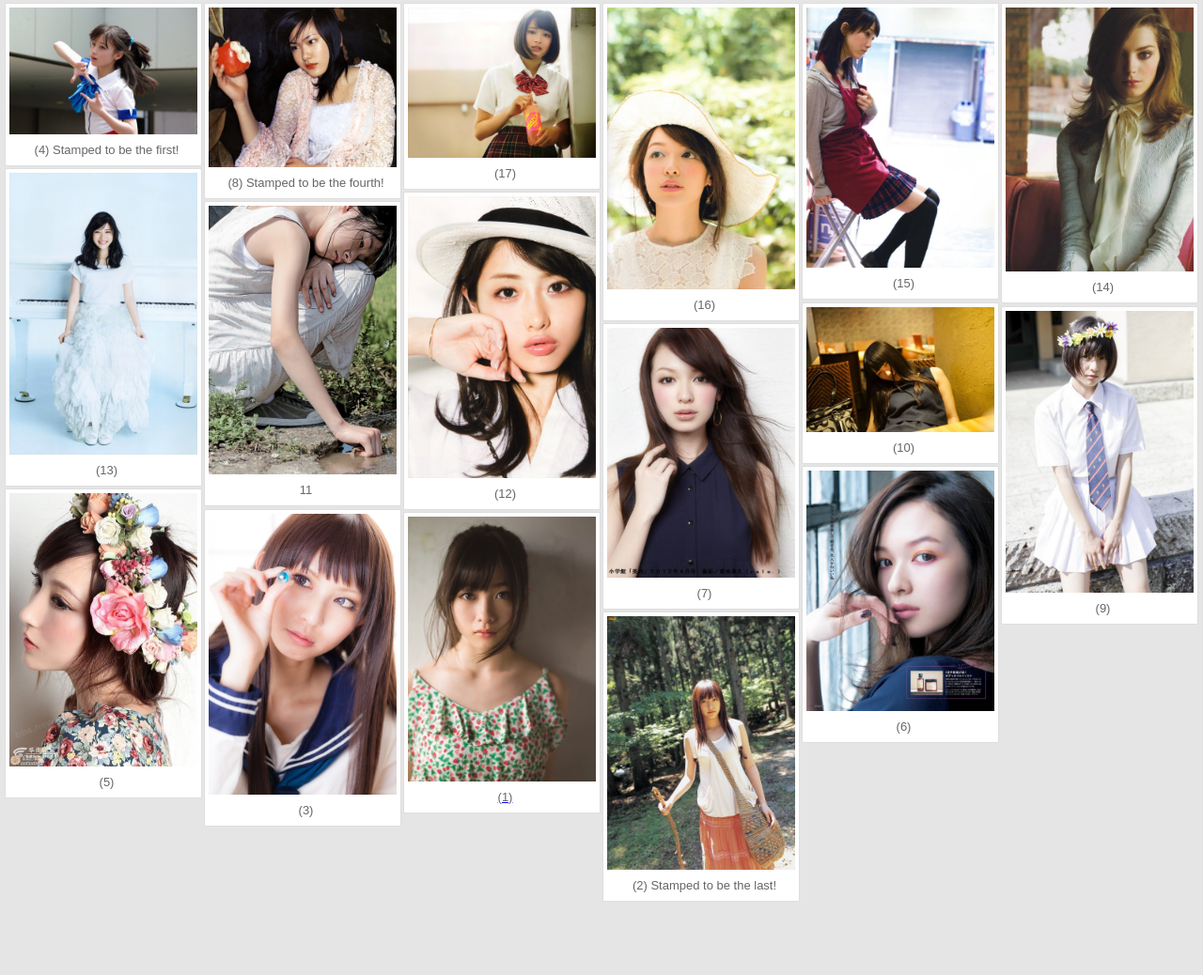
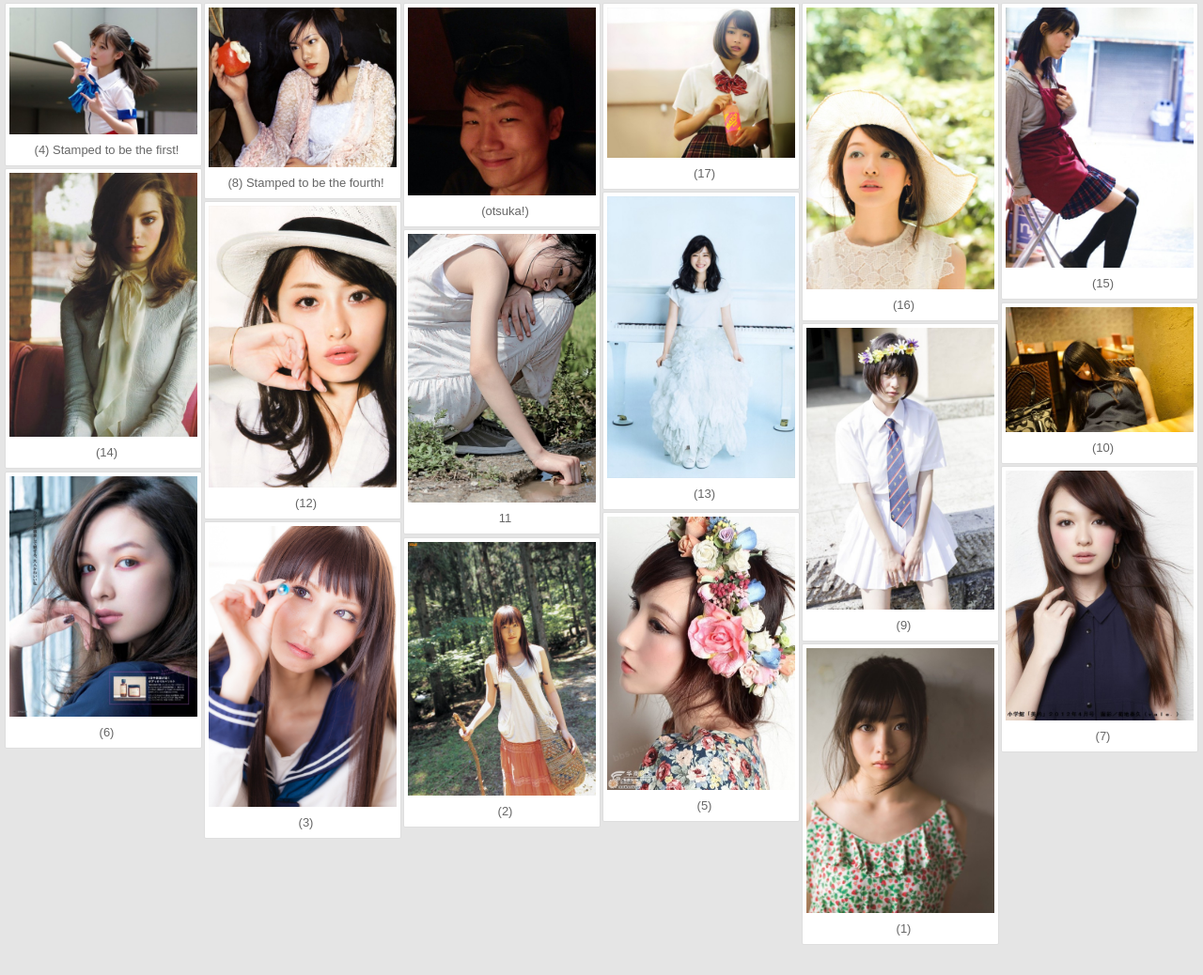
Before and after one commit to I-201/Girls_in_Aizu, a plain HTML site: page example-stamp/index.html in a window 1280 px wide. Shown: the part 172-1210 px from the top of the page at 94% size. Before the commit the page ends 1165 px from the top, so only its background shows below. Drawn offline with Linux system fonts and the light colour scheme; some packages are replaced by stand-ins of ours; a script that the page names is missing.

Commit message:
lightbox修正

```diff
--- a/example-stamp/index.html
+++ b/example-stamp/index.html
@@ -53,74 +53,113 @@
     <div id="main" role="main">
 
       <ul id="tiles">
-        <li><a href="../sample-images/1.jpg" rel="lightbox">
-          <img src="../sample-small-images/1.jpg" width="200">
-          <p>(1)</p>
-        </a>
-        </li>
-        <li class="stamped-last">
-          <img src="../sample-small-images/2.jpg" width="200">
-          <p>(2) Stamped to be the last!</p>
+        <li>
+          <a href="../sample-images/1.jpg" rel="lightbox">
+            <img src="../sample-small-images/1.jpg" width="200">
+          </a>
+            <p>(1)</p>
         </li>
         <li>
-          <img src="../sample-small-images/3.jpg" width="200">
-          <p>(3)</p>
+          <a href="../sample-images/2.jpg" rel="lightbox">
+            <img src="../sample-small-images/2.jpg" width="200">
+          </a>
+            <p>(2)</p>
         </li>
-        <li class="stamped-first">
-          <img src="../sample-small-images/4.jpg" width="200">
+        <li>
+          <a href="../sample-images/3.jpg" rel="lightbox">
+            <img src="../sample-small-images/3.jpg" width="200">
+          </a>
+            <p>(3)</p>
+        </li>
+        <li class="stamped-first" >
+          <a href="../sample-images/4.jpg" rel="lightbox">
+            <img src="../sample-small-images/4.jpg" width="200">
+          </a>
           <p>(4) Stamped to be the first!</p>
         </li>
         <li>
+        <a href="../sample-images/5.jpg" rel="lightbox">
           <img src="../sample-small-images/5.jpg" width="200">
+        </a>
           <p>(5)</p>
         </li>
         <li>
+        <a href="../sample-images/6.jpg" rel="lightbox">
           <img src="../sample-small-images/6.jpg" width="200">
+        </a>
           <p>(6)</p>
         </li>
         <li>
+        <a href="../sample-images/7.jpg" rel="lightbox">
           <img src="../sample-small-images/7.jpg" width="200">
+        </a>
           <p>(7)</p>
         </li>
         <li class="stamped-fourth">
+        <a href="../sample-images/8.jpg" rel="lightbox">
           <img src="../sample-small-images/8.jpg" width="200">
+        </a>
           <p>(8) Stamped to be the fourth!</p>
         </li>
         <li>
+        <a href="../sample-images/9.jpg" rel="lightbox">
           <img src="../sample-small-images/9.jpg" width="200">
+        </a>
           <p>(9)</p>
         </li>
         <li>
+        <a href="../sample-images/10.jpg" rel="lightbox">
           <img src="../sample-small-images/10.jpg" width="200">
+          </a>
           <p>(10)</p>
         </li>
         <li>
+        <a href="../sample-images/11.jpg" rel="lightbox">
           <img src="../sample-small-images/11.jpg" width="200">
+        </a>
           <p>11</p>
         </li>
         <li>
+        <a href="../sample-images/12.jpg" rel="lightbox">
           <img src="../sample-small-images/12.jpg" width="200">
+        </a>
           <p>(12)</p>
         </li>
         <li>
+        <a href="../sample-images/13.jpg" rel="lightbox">
           <img src="../sample-small-images/13.jpg" width="200">
+        </a>
           <p>(13)</p>
         </li>
         <li>
+        <a href="../sample-images/14.jpg" rel="lightbox">
           <img src="../sample-small-images/14.jpg" width="200">
+        </a>
           <p>(14)</p>
         </li>
         <li>
+        <a href="../sample-images/15.jpg" rel="lightbox">
           <img src="../sample-small-images/15.jpg" width="200">
+        </a>
           <p>(15)</p>
         </li>
         <li>
+        <a href="../sample-images/16.jpg" rel="lightbox">
           <img src="../sample-small-images/16.jpg" width="200">
+        </a>
           <p>(16)</p>
         </li>
         <li>
+        <a href="../sample-images/17.jpg" rel="lightbox">
           <img src="../sample-small-images/17.jpg" width="200">
+        </a>
           <p>(17)</p>
+        </li>
+                <li>
+        <a href="../sample-images/otsuka.jpg" rel="lightbox">
+          <img src="../sample-images/otsuka.jpg" width="200">
+        </a>
+          <p>(otsuka!)</p>
         </li>
       </ul>
 
```
Also changed, not shown: sample-images/otsuka.jpg (added).
